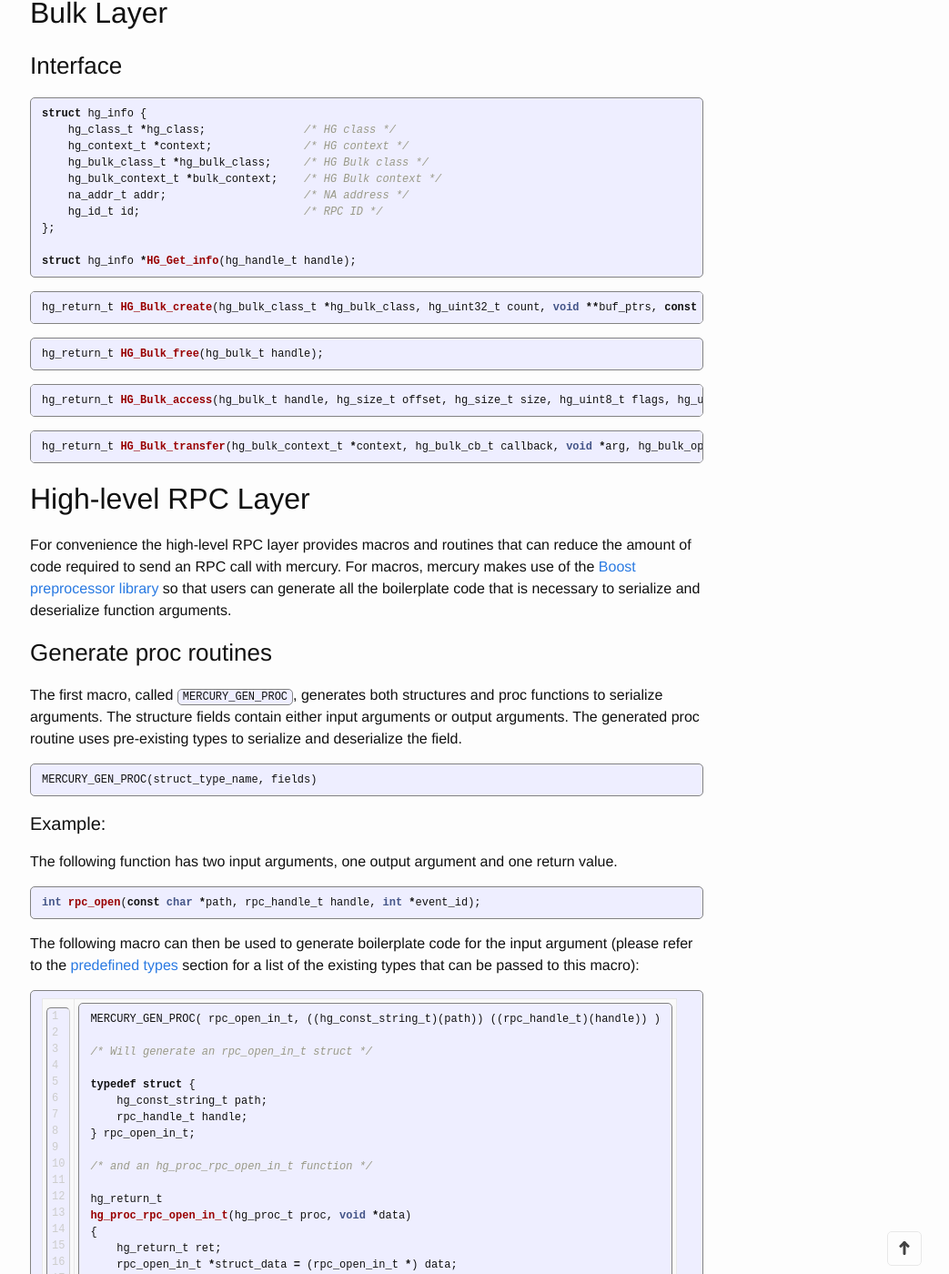
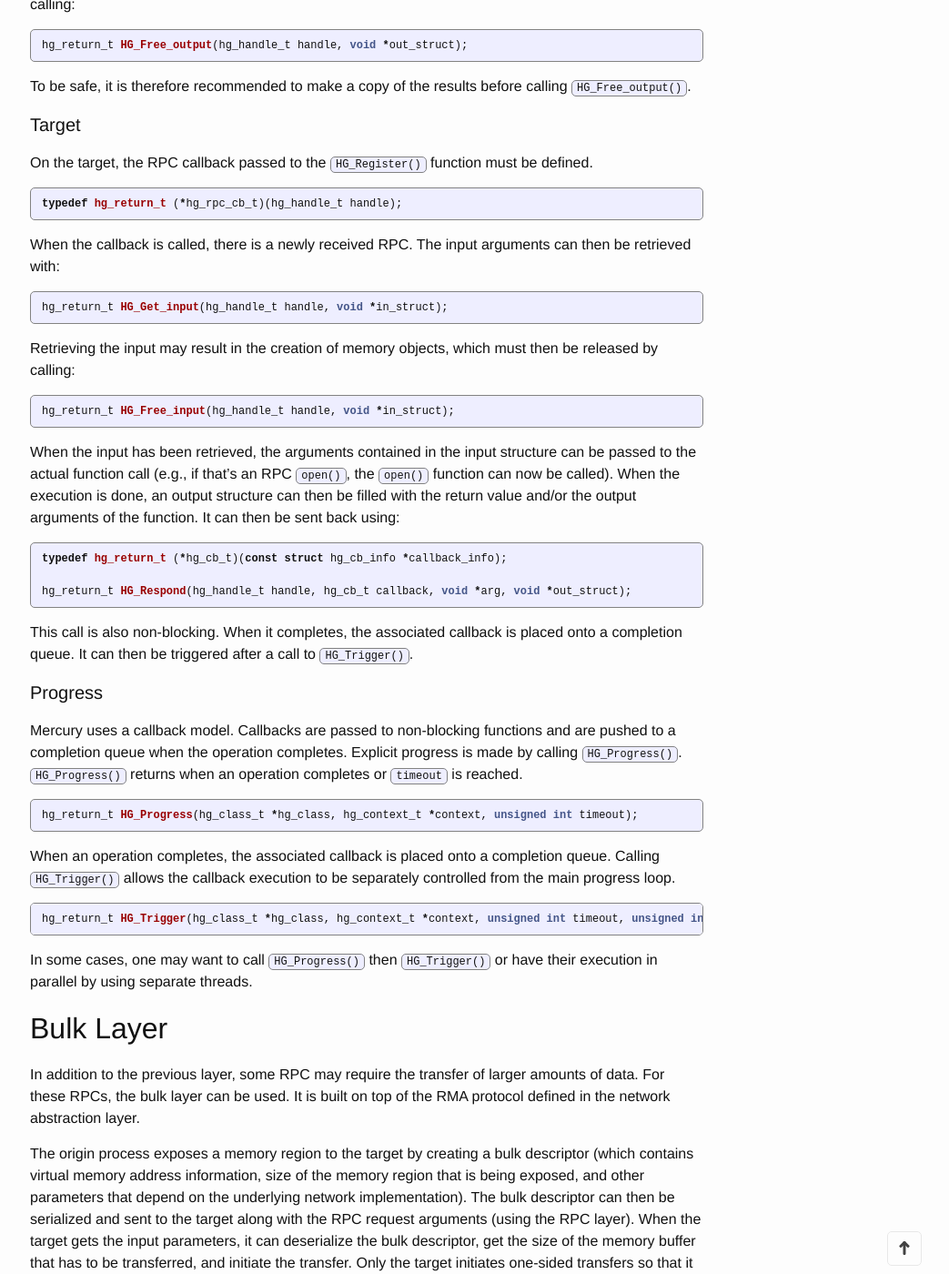
Before and after one commit to Mercury-HPC/Mercury-HPC.github.io, a Jekyll site: the page built from documentation.md, in a window 1280 px wide and 1400 px high, scrolled down 5137 px. Shown: the whole window at 91% size, without its empty margins (237-1280 px from the left). Built offline with Jekyll 4.4.1, drawn with Linux system fonts in a browser that asks for light colours; nearby versions of some CDN libraries; some of the changed text lies outside the part shown.

Commit message:
More documentation

```diff
--- a/documentation.md
+++ b/documentation.md
@@ -223,10 +223,10 @@ It can then be destroyed using:
 hg_return_t HG_Context_destroy(hg_context_t *context);
 {% endhighlight %}
 
-Before sending an RPC, the HG class needs a way of identifying so that a
-callback corresponding to that RPC can be executed on the target. Additionally
+Before sending an RPC, the HG class needs a way of identifying it so that a
+callback corresponding to that RPC can be executed on the target. Additionally,
 the functions to serialize and deserialize the function arguments associated
-to that RPC must be provided. This is done through the `HG_Register` function.
+to that RPC must be provided. This is done through the `HG_Register()` function.
 Note that this step can be simplified by using the
 [high-level RPC layer](#high-level-rpc-layer). Registration must be done on
 both origin and target with the same `func_name` identifier.
@@ -238,15 +238,34 @@ typedef hg_return_t (*hg_rpc_cb_t)(hg_handle_t handle);
 hg_id_t HG_Register(hg_class_t *hg_class, const char *func_name, hg_proc_cb_t in_proc_cb, hg_proc_cb_t out_proc_cb, hg_rpc_cb_t rpc_cb);
 {% endhighlight %}
 
+As mentioned previously, there is no distinction between client and server since
+a client may also act as a server for other processes. It is therefore
+important to not make that distinction in the interface and only use the distinction
+of _origin_ and _target_.
+
 #### Origin
+
+In a typical scenario, the origin will initiate an RPC call by using the RPC ID
+defined after a call to `HG_Register()`. Using the `HG_Create()` call will define
+a new `hg_handle_t` object that can be used (and re-used) to set/get input/output
+arguments.
 
 {% highlight C %}
 hg_return_t HG_Create(hg_class_t *hg_class, hg_context_t *context, na_addr_t addr, hg_id_t id, hg_handle_t *handle);
 {% endhighlight %}
 
+This handle can be destroyed with `HG_Destroy()`---a reference count prevents
+resources from being released while the handle is still in use.
+
 {% highlight C %}
 hg_return_t HG_Destroy(hg_handle_t handle);
 {% endhighlight %}
+
+The second step is to pack the input arguments within a structure, for which
+a serialization function is provided with the `HG_Register()` call. The
+`HG_Forward()` can then be used to send that structure describing the input
+arguments. This function is non-blocking. When it completes, the associated
+callback will be executed after to call to `HG_Trigger()`.
 
 {% highlight C %}
 typedef hg_return_t (*hg_cb_t)(const struct hg_cb_info *callback_info);
@@ -254,23 +273,52 @@ typedef hg_return_t (*hg_cb_t)(const struct hg_cb_info *callback_info);
 hg_return_t HG_Forward(hg_handle_t handle, hg_cb_t callback, void *arg, void *in_struct);
 {% endhighlight %}
 
+When `HG_Forward()` completes, the RPC has been remotely executed and a
+response with the output results has been sent back. This output can then be
+retrieved with the following function:
+
 {% highlight C %}
 hg_return_t HG_Get_output(hg_handle_t handle, void *out_struct);
 {% endhighlight %}
+
+Retrieving the output may result in the creation of memory objects, which
+must then be released by calling:
 
 {% highlight C %}
 hg_return_t HG_Free_output(hg_handle_t handle, void *out_struct);
 {% endhighlight %}
 
+To be safe, it is therefore recommended to make a copy of the results before
+calling `HG_Free_output()`.
+
 #### Target
+
+On the target, the RPC callback passed to the `HG_Register()` function must be
+defined.
+
+{% highlight C %}
+typedef hg_return_t (*hg_rpc_cb_t)(hg_handle_t handle);
+{% endhighlight %}
+
+When the callback is called, there is a newly received RPC. The input arguments
+can then be retrieved with:
 
 {% highlight C %}
 hg_return_t HG_Get_input(hg_handle_t handle, void *in_struct);
 {% endhighlight %}
 
+Retrieving the input may result in the creation of memory objects, which
+must then be released by calling:
+
 {% highlight C %}
 hg_return_t HG_Free_input(hg_handle_t handle, void *in_struct);
 {% endhighlight %}
+
+When the input has been retrieved, the arguments contained in the input structure
+can be passed to the actual function call (e.g., if that's an RPC `open()`, the
+`open()` function can now be called). When the execution is done, an output structure
+can then be filled with the return value and/or the output arguments of the function.
+It can then be sent back using:
 
 {% highlight C %}
 typedef hg_return_t (*hg_cb_t)(const struct hg_cb_info *callback_info);
@@ -278,19 +326,55 @@ typedef hg_return_t (*hg_cb_t)(const struct hg_cb_info *callback_info);
 hg_return_t HG_Respond(hg_handle_t handle, hg_cb_t callback, void *arg, void *out_struct);
 {% endhighlight %}
 
+This call is also non-blocking. When it completes, the associated callback is
+placed onto a completion queue. It can then be triggered after a call to `HG_Trigger()`.
+
 #### Progress
+
+Mercury uses a callback model. Callbacks are passed to non-blocking functions
+and are pushed to a completion queue when the operation completes. Explicit
+progress is made by calling `HG_Progress()`. `HG_Progress()` returns when
+an operation completes or `timeout` is reached.
 
 {% highlight C %}
 hg_return_t HG_Progress(hg_class_t *hg_class, hg_context_t *context, unsigned int timeout);
 {% endhighlight %}
 
+When an operation completes, the associated callback is placed onto a completion
+queue. Calling `HG_Trigger()` allows the callback execution to be separately
+controlled from the main progress loop.
+
 {% highlight C %}
 hg_return_t HG_Trigger(hg_class_t *hg_class, hg_context_t *context, unsigned int timeout, unsigned int max_count, unsigned int *actual_count);
 {% endhighlight %}
 
+In some cases, one may want to call `HG_Progress()` then `HG_Trigger()` or have
+their execution in parallel by using separate threads.
+
 ## Bulk Layer
 
+In addition to the previous layer, some RPC may require the transfer of larger
+amounts of data. For these RPCs, the bulk layer can be used. It is built on top of
+the RMA protocol defined in the network abstraction layer.
+
+The origin process exposes a memory region to the target by creating a bulk
+descriptor (which contains virtual memory address information, size of the
+memory region that is being exposed, and other parameters that depend on the
+underlying network implementation).
+The bulk descriptor can then be serialized and sent to the target along
+with the RPC request arguments (using the RPC layer). When the target gets
+the input parameters, it can deserialize the bulk descriptor, get the size of
+the memory buffer that has to be transferred, and initiate the transfer.
+Only the target initiates one-sided transfers so that it can, as well as
+controlling the data flow, protect its memory from concurrent accesses.
+
 ### Interface
+
+The interface uses its own bulk class and execution context, which are
+similar to the ones defined by the RPC layer. One can hence create new classes
+and contexts if the NA class/context that need to be used are different, but
+for convenience they can also be retrieved from the RPC layer by using the
+`HG_Get_info()` call:
 
 {% highlight C %}
 struct hg_info {
@@ -305,17 +389,33 @@ struct hg_info {
 struct hg_info *HG_Get_info(hg_handle_t handle);
 {% endhighlight %}
 
+To initiate a bulk transfer, one needs to create a bulk descriptor on both the
+origin and on the target, which will then be passed to the `HG_Bulk_transfer()`
+call.
+
 {% highlight C %}
 hg_return_t HG_Bulk_create(hg_bulk_class_t *hg_bulk_class, hg_uint32_t count, void **buf_ptrs, const hg_size_t *buf_sizes, hg_uint8_t flags, hg_bulk_t *handle);
 {% endhighlight %}
+
+The bulk descriptor can be released by using:
 
 {% highlight C %}
 hg_return_t HG_Bulk_free(hg_bulk_t handle);
 {% endhighlight %}
 
+For convenience, memory pointers from an existing bulk descriptor can be accessed with:
+
 {% highlight C %}
 hg_return_t HG_Bulk_access(hg_bulk_t handle, hg_size_t offset, hg_size_t size, hg_uint8_t flags, hg_uint32_t max_count, void **buf_ptrs, hg_size_t *buf_sizes, hg_uint32_t *actual_count);
 {% endhighlight %}
+
+When the bulk descriptor from the origin has been received, the target
+can initiate the bulk transfer to/from its own bulk descriptor. Virtual offsets
+can be used to transfer data pieces from a non-contiguous block transparently.
+The call is non-blocking. When the operation completes, the defined callback
+is placed onto the context's completion queue. If the context used is the same
+as the RPC layer's one, progress can be made when calling `HG_Progress()`, otherwise
+separate progress needs to be made by calling `HG_Bulk_progress()`.
 
 {% highlight C %}
 hg_return_t HG_Bulk_transfer(hg_bulk_context_t *context, hg_bulk_cb_t callback, void *arg, hg_bulk_op_t op, na_addr_t origin_addr, hg_bulk_t origin_handle, hg_size_t origin_offset, hg_bulk_t local_handle, hg_size_t local_offset, hg_size_t size, hg_op_id_t *op_id);
```
Also changed, not shown: other parts of documentation.md (+1 -1 lines).
